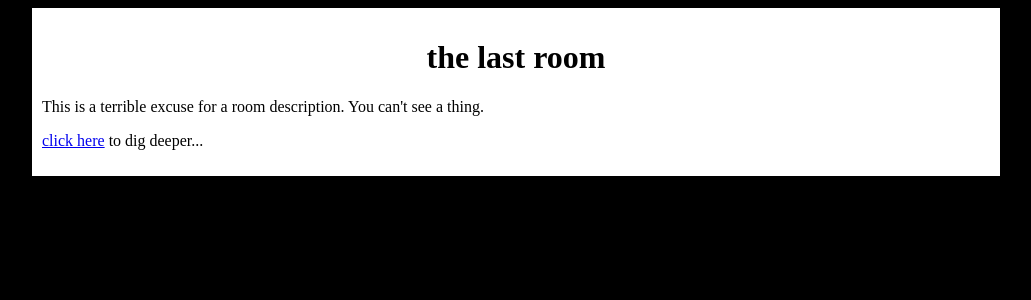
After one commit to DarkArtsAndSciences/ld29-beneath-the-surface, a Flask app: page /play in a window 1280 px wide. The commit adds this page. Shown: the top 300 px of the page, without its empty margins (124-1155 px from the left). Run offline with Flask 2, Linux system fonts and the light colour scheme.

Commit message:
First attempt at actual content.

```diff
--- a/app.py
+++ b/app.py
@@ -1,4 +1,5 @@
 import os
+import random
 from flask import Flask, render_template
 
 app = Flask(__name__)
@@ -7,6 +8,26 @@ app = Flask(__name__)
 def index():
     return render_template('index.html')
 
+animals = ['cat', 'dog', 'sheep', 'weasel', 'toad', 'pangolin']
+colors = ['off-brown', 'shiny silver', 'yellowish', 'mauve', 'blood red', 'sickly green']
+titles = ['a room', 'a {color} room', 'a large room', 'the last room']
+descriptions = [
+	"This is a terrible excuse for a room description. You can't see a thing.",
+	"The walls are covered in fresh {color} paint. You really hope that's paint.",
+	"You feel yourself throwing off your surface emotions and sinking deeper into your true self.",
+	"Out of the corner of your eye, you glimpse a pile of {animal}s. You turn around to find the room empty except for a single piece of paper with a crude {animal} drawn on it in {color} crayon.",
+	"Your vision blurs as you try to examine the room. Questions swirl through your thoughts. Who are you? Why are you here? Was that a {color} {animal}? What are you digging for? Why can't you see clearly?"
+]
+
+@app.route('/play')
+def play():
+	data = {}
+	data['color'] = random.choice(colors)
+	data['animal'] = random.choice(animals)
+	data['title'] = random.choice(titles).format(**data)
+	data['description'] = random.choice(descriptions).format(**data)
+	return render_template('play.html', **data)
+
 if __name__ == "__main__":
 	port = int(os.environ.get("PORT", 5000))
 	app.run(host='0.0.0.0', port=port, debug=True)
--- a/static/style.css
+++ b/static/style.css
@@ -1 +1,9 @@
-p { color: red }
+/* Color */
+body { background-color: black; }
+#content { background-color: white; }
+
+/* Layout */
+h1, .center-text { text-align: center }
+#content, .center-block { margin-left: auto; margin-right: auto }
+
+#content { width: 75%; padding: 10px; }
--- a/templates/base.html
+++ b/templates/base.html
@@ -5,6 +5,6 @@
 	<link rel="stylesheet" type="text/css" href="/static/style.css"/>
 <head>
 <body>
-	{% block content %}{% endblock %}
+	<div id="content">{% block content %}{% endblock %}</div>
 </body>
 </html>
--- a/templates/index.html
+++ b/templates/index.html
@@ -1,5 +1,5 @@
 {% extends "base.html" %}
 {% block content %}
 <h1>Beneath the Surface</h1>
-<p>click here to dig deeper...</p>
+<p><a href="{{ url_for('play') }}">click here</a> to dig...</p>
 {% endblock %}
--- /dev/null
+++ b/templates/play.html
@@ -0,0 +1,6 @@
+{% extends "base.html" %}
+{% block content %}
+<h1>{% if title %}{{ title }}{% else %}An Empty Room{% endif %}</h1>
+<p>{% if description %}{{ description }}{% else %}This room is indescribable.{% endif %}</p>
+<p><a href="{{ url_for('play') }}">click here</a> to dig deeper...</p>
+{% endblock %}
```
Also changed, not shown: design.txt (added, +13 -0 lines).
